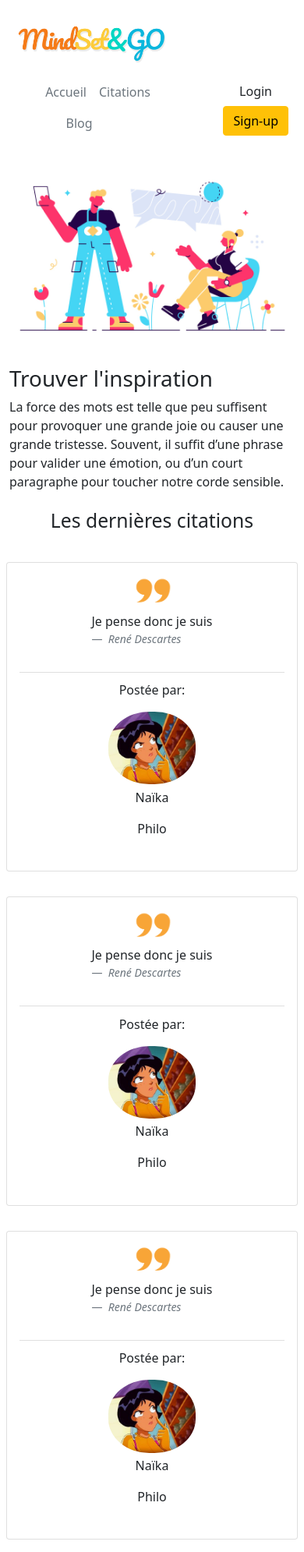
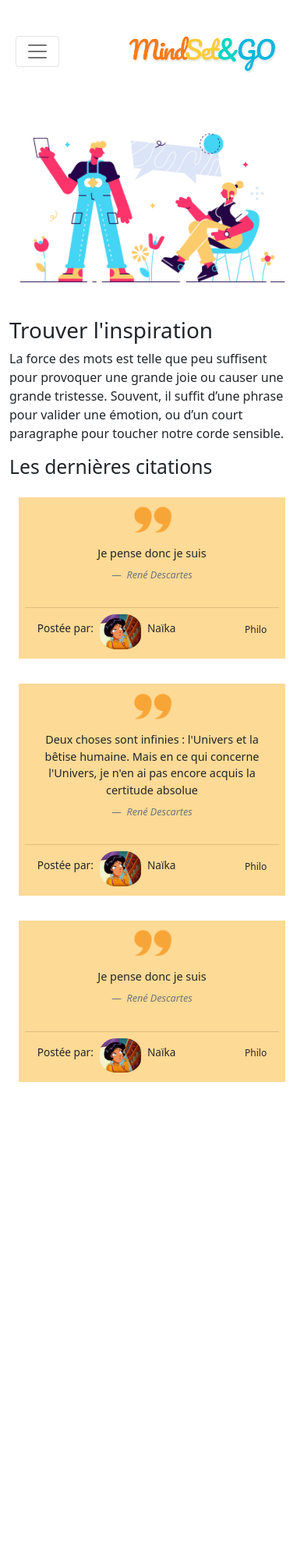
Before and after one commit to Naika35/mindsetandgo, a Symfony app: template templates/main/index.html.twig in a window 390 px wide. Shown: the whole page at 78% size. After the commit the page ends 1388 px from the top, so only its background shows below. Run offline with Twig, Linux system fonts and the light colour scheme; the template is opened without the code that fills it, so the values that code supplies are empty; some libraries are stand-ins or nearby versions.

Commit message:
feat(template): nav bar responsive and style card

```diff
--- a/public/css/style.css
+++ b/public/css/style.css
@@ -1,48 +1,66 @@
 
 :root{
 --my-orange:#f57b18;
---my-yellow: #FDCC3B;
+--my-yellow: #FCCB6C;
 --my-turquoise: #00D6C3;
 --my-blue: #0AB7DD;
-
+--my-gray: #DCE4F7;
 }
 
-h2 {
+
+blockquote{
     text-align: center;
-    margin-top: 2%;
-    margin-bottom: 6%;
+    font-size: 90%;
+    padding: 0 4% 0;
 }
-
 .logo-item {
     width: 12rem;
     padding: 0;
     margin: 0;
 }
-.card-blockquote{
-    display: flex;
-    justify-content: center;
-    flex-direction: column;
-    align-items: center;
+
+.last-quotes-title {
+    text-align: center;
+    margin: 6% 0% 5%;
 }
 
-.card-blockquote-img {
-    width : 15%;
-    margin-bottom: 2%;
-}
-.card-footer {
-    background-color: unset;
-    padding: 3%;
+.card-body {
+    background-color: #fccc6cb7;
     display: flex;
     flex-direction: column;
     align-items: center;
+    justify-content: space-between;
+    padding: 2% 2% 1%;
 }
+
+
+.card-blockquote-img {
+    width: 3.5rem;
+    margin-bottom: 3%;
+}
+
+.card-footer {
+    background-color: unset;
+    display: flex;
+    justify-content: space-between;
+}
+
 .card-footer-member{
     display: flex;
-    flex-direction: column;
-    align-items: center;
+    align-items: flex-end;
+    font-size: 85%;
+
 }
+
 .card-footer-avatar {
-    width: 7rem;
-    margin-bottom: 4%;
-    border-radius: 47%;
+    width: 20%;
+    margin : 0 3%;
+    border-radius: 40%;
 }
+
+.card-tag{
+    display: flex;;
+    align-items: flex-end;
+    font-size: 75%;
+
+}
--- a/templates/base.html.twig
+++ b/templates/base.html.twig
@@ -1,7 +1,7 @@
 <!DOCTYPE html>
 <html>
 	<head>
-		<meta charset="UTF-8">
+		<meta name="viewport" content="width=device-width, initial-scale=1">
 		<title>
 			{% block title %}Welcome to MindSetGO
 			{% endblock %}
@@ -12,51 +12,51 @@
 			<link rel="stylesheet" href="css/style.css">
 		{% endblock %}
 
-		{% block javascripts %}
-			<script src="https://cdn.jsdelivr.net/npm/bootstrap@5.1.0/dist/js/bootstrap.bundle.min.js" integrity="sha384-U1DAWAznBHeqEIlVSCgzq+c9gqGAJn5c/t99JyeKa9xxaYpSvHU5awsuZVVFIhvj" crossorigin="anonymous"></script>
-		{% endblock %}
 	</head>
 
 
 	<body>
+
 		{# nav bar #}
-		<header class="p-2 bg-white text-secondary">
+		<header class="p-2 bg-white">
+
 			<div class="container">
 
-				<div class="d-flex flex-wrap align-items-center justify-content-between">
+				<div class="row">
 
-					<div class="logo">
+					<nav class="navbar navbar-expand-lg navbar-light">
+						<button class="navbar-toggler" type="button" data-toggle="collapse" data-target="#navbarTogglerDemo03" aria-controls="navbarTogglerDemo03" aria-expanded="false" aria-label="Toggle navigation">
+							<span class="navbar-toggler-icon"></span>
+						</button>
+						<a class="navbar-brand" href="">
 							<img class="logo-item" src="images/logo3.png" alt="Logo mindsetandgo">
-					</div>
-
-					<div class="d-flex">
-						<ul class="nav mb-2 justify-content-center mb-md-0">
-							<li>
-								<a href="#" class="nav-link px-2 text-secondary">Accueil</a>
+						</a>
+						<div class="collapse navbar-collapse justify-content-end" id="navbarTogglerDemo03">
+							<ul class="navbar-nav">
+								<li class="nav-item">
+									<a href="#" class="nav-link px-2 ">Accueil</a>
 								</li>
-							<li>
-								<a href="#" class="nav-link px-2 text-secondary">Citations</a>
-							</li>
-							<li>
-								<a href="#" class="nav-link px-2 text-secondary me-5">Blog</a>
+								<li class="nav-item">
+									<a href="#" class="nav-link px-2 ">Citations</a>
 								</li>
 							</ul>
-						{# <form class="col-12 col-lg-auto mb-3 mb-lg-0 me-lg-3" data-children-count="1">
-																																																																																																							<input type="search" class="form-control form-control-dark" placeholder="Rechercher une citation" aria-label="Search">
-																																																																																																						</form> #}
+							{# <form class="col-12 col-lg-auto mb-3 mb-lg-0 me-lg-3" data-children-count="1"><input type="search" class="form-control form-control-dark" placeholder="Rechercher une citation" aria-label="Search"></form> #}
 							<div class="text-end">
 								<button type="button" class="btn me-2">Login</button>
 								<button type="button" class="btn btn-warning">Sign-up</button>
 							</div>
 						</div>
+					</nav>
+
 				</div>
+				{# div row #}
 			</div>
+			{# div container #}
 		</header>
 
-		{% block body %}
+				{% block main %}{% endblock %}
 
-		{% endblock %}
-
-		<footer></footer>
+		<script src="https://code.jquery.com/jquery-3.5.1.slim.min.js" integrity="sha384-DfXdz2htPH0lsSSs5nCTpuj/zy4C+OGpamoFVy38MVBnE+IbbVYUew+OrCXaRkfj" crossorigin="anonymous"></script>
+		<script src="https://cdn.jsdelivr.net/npm/bootstrap@4.6.0/dist/js/bootstrap.bundle.min.js" integrity="sha384-Piv4xVNRyMGpqkS2by6br4gNJ7DXjqk09RmUpJ8jgGtD7zP9yug3goQfGII0yAns" crossorigin="anonymous"></script>
 	</body>
 </html>
--- a/templates/main/index.html.twig
+++ b/templates/main/index.html.twig
@@ -3,7 +3,7 @@
 {% block title %}Welcome to MindSetGO
 {% endblock %}
 
-{% block body %}
+{% block main %}
 	<main>
 		<section class=>
 			<div class="container">
@@ -29,19 +29,18 @@
 				</div>
 				<div class="row cards">
 
-					<div class="card card-body my-3 mx-2 col-lg-3">
+					<div class="card-body my-3 mx-4 col-lg-3 mx-lg-3">
 
-						<div class="card-blockquote">
 						<img class="card-blockquote-img img-fluid" src="images/blockquote.png" alt="">
+
 						<blockquote>
 							<p>
 								Je pense donc je suis
-									<footer class="blockquote-footer">
-										<em class="quote__author_name">René Descartes</em>
+								<footer class="blockquote-footer pt-2">
+									<em class="author-name">René Descartes</em>
 								</footer>
 							</p>
 						</blockquote>
-						</div>
 
 						<div class="card-footer">
 							<div class="card-footer-member">
@@ -50,26 +49,24 @@
 								<img class="card-footer-avatar" src="images/alex2.jpg" alt="avatar de l'auteur">
 								<p>Naïka</p>
 							</div>
-							<div class="">
+							<div class="card-tag">
 								<p>Philo</p>
 							</div>
 						</div>
 
 					</div>
 
-					<div class="card card-body my-3 mx-2 col-lg-3">
+					<div class="card-body my-3 mx-4 col-lg-3 mx-lg-3">
 
-						<div class="card-blockquote">
 							<img class="card-blockquote-img img-fluid" src="images/blockquote.png" alt="">
 							<blockquote>
 								<p>
-									Je pense donc je suis
-									<footer class="blockquote-footer">
-										<em class="quote__author_name">René Descartes</em>
+									Deux choses sont infinies : l'Univers et la bêtise humaine. Mais en ce qui concerne l'Univers, je n'en ai pas encore acquis la certitude absolue
+									<footer class="blockquote-footer pt-2">
+										<em class="author-name">René Descartes</em>
 									</footer>
 								</p>
 							</blockquote>
-						</div>
 
 						<div class="card-footer">
 							<div class="card-footer-member">
@@ -78,26 +75,24 @@
 								<img class="card-footer-avatar" src="images/alex2.jpg" alt="avatar de l'auteur">
 								<p>Naïka</p>
 							</div>
-							<div class="">
+							<div class="card-tag">
 								<p>Philo</p>
 							</div>
 						</div>
 
 					</div>
 
-					<div class="card card-body my-3 mx-2 col-lg-3">
+					<div class="card-body my-3 mx-4 col-lg-3 mx-lg-3">
 
-						<div class="card-blockquote">
 							<img class="card-blockquote-img img-fluid" src="images/blockquote.png" alt="">
 							<blockquote>
 								<p>
 									Je pense donc je suis
-									<footer class="blockquote-footer">
-										<em class="quote__author_name">René Descartes</em>
+									<footer class="blockquote-footer pt-2">
+										<em class="author-name">René Descartes</em>
 									</footer>
 								</p>
 							</blockquote>
-						</div>
 
 						<div class="card-footer">
 							<div class="card-footer-member">
@@ -106,7 +101,7 @@
 								<img class="card-footer-avatar" src="images/alex2.jpg" alt="avatar de l'auteur">
 								<p>Naïka</p>
 							</div>
-							<div class="">
+							<div class="card-tag">
 								<p>Philo</p>
 							</div>
 						</div>
```
Lines whose indentation alone changed are shown as unchanged.
